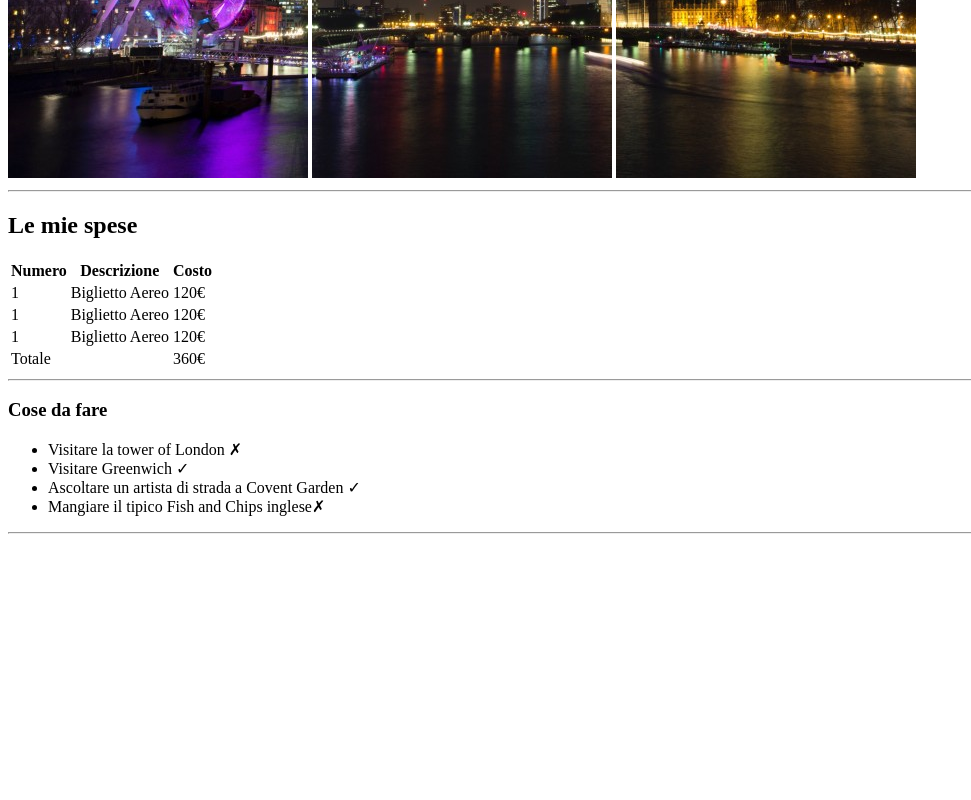
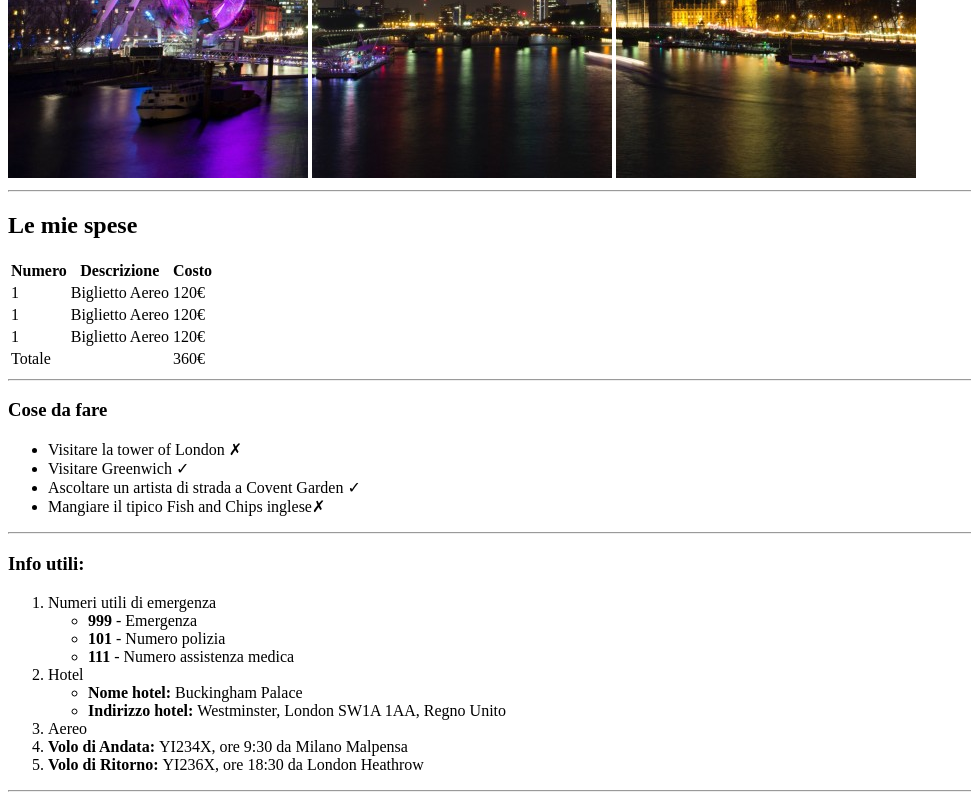
Before and after one commit to fabiodagostino27/html-london-trip, a plain HTML site: page index.html in a window 1280 px wide. Shown: the part 502-1302 px from the top of the page, without its empty margins (0-971 px from the left). Before the commit the page ends 1044 px from the top, so only its background shows below. Drawn offline with Linux system fonts and the light colour scheme.

Commit message:
add: ordered list and horizontal rule

```diff
--- a/index.html
+++ b/index.html
@@ -8,6 +8,7 @@
 <body>
     <!-- Titolo e foto -->
     <h1>Il mio Viaggio a Londra</h1>
+
     <img src="./img/pexels-bill-emrich-230794-0.jpg" alt="Foto di Londra parte 1/3">
     <img src="./img/pexels-bill-emrich-230794-1.jpg" alt="Foto di Londra parte 2/3">
     <img src="./img/pexels-bill-emrich-230794-2.jpg" alt="Foto di Londra parte 3/3">
@@ -15,6 +16,7 @@
 
     <!-- Tabella spese -->
     <h2>Le mie spese</h2>
+
     <table>
         <thead>
             <tr>
@@ -53,6 +55,7 @@
 
     <!-- Lista cose da fare -->
     <h3>Cose da fare</h3>
+
     <ul>
         <li>Visitare la tower of London &#10007;</li>
         <li>Visitare Greenwich &check;</li>
@@ -60,5 +63,32 @@
         <li>Mangiare il tipico Fish and Chips inglese&#10007;</li>
     </ul>
     <hr>
+
+    <!-- Lista info utili -->
+    <h3>Info utili:</h3>
+
+    <ol>
+        <li>
+            Numeri utili di emergenza
+            <ul>
+                <li><strong>999 </strong>- Emergenza</li>
+                <li><strong>101 </strong>- Numero polizia</li>
+                <li><strong>111 </strong>- Numero assistenza medica</li>
+            </ul>
+        </li>
+        <li>
+            Hotel
+            <ul>
+                <li><strong>Nome hotel: </strong>Buckingham Palace</li>
+                <li><strong>Indirizzo hotel: </strong>Westminster, London SW1A 1AA, Regno Unito</li>
+            </ul>
+        </li>
+        <li>
+            Aereo
+            <li><strong>Volo di Andata: </strong>YI234X, ore 9:30 da Milano Malpensa</li>
+            <li><strong>Volo di Ritorno: </strong>YI236X, ore 18:30 da London Heathrow</li>
+        </li>
+    </ol>
+    <hr>
 </body>
 </html>
```
